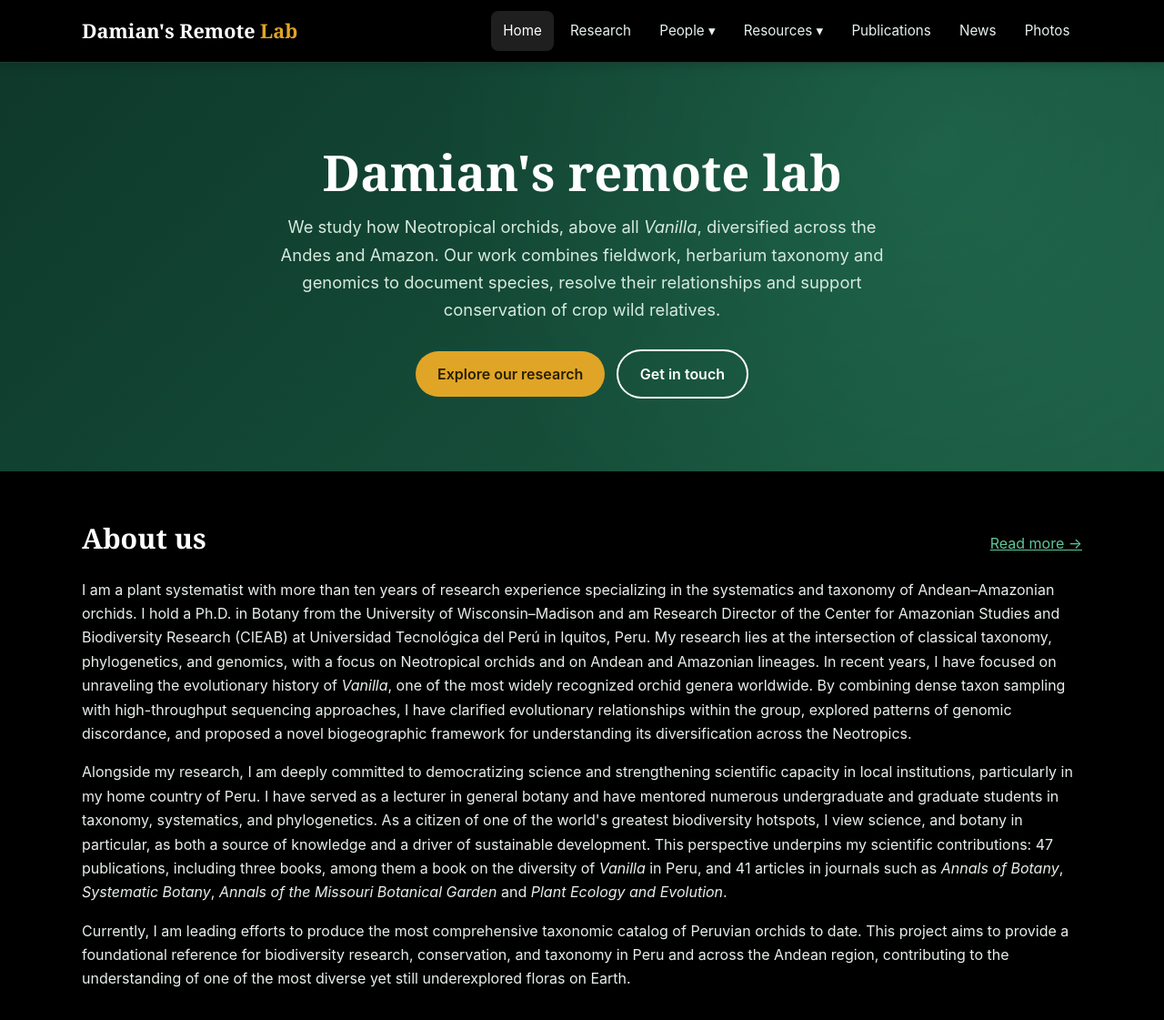
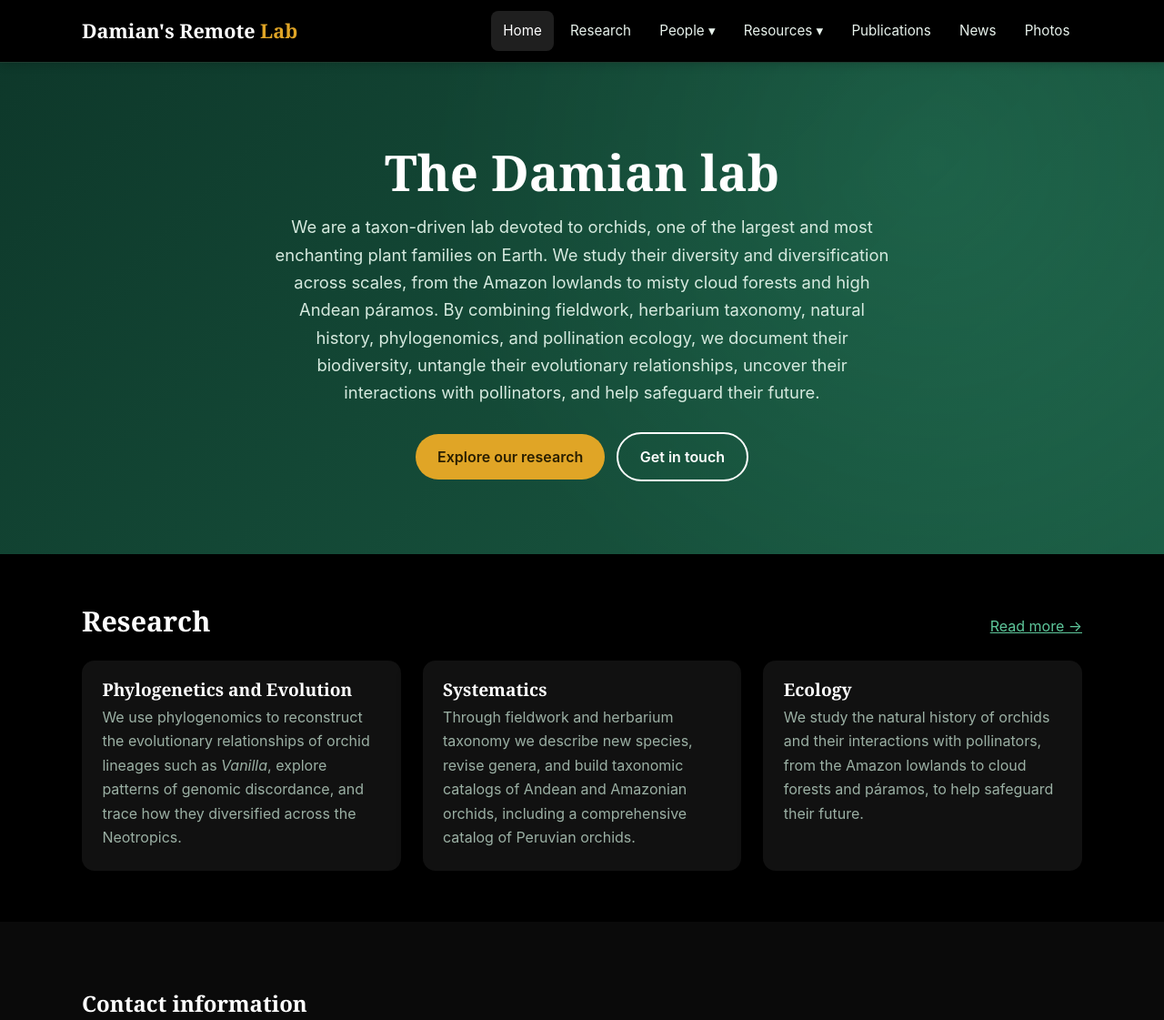
Before and after one commit to orchidomics/orchidomics.github.io, a plain HTML site: page index.html in a window 1280 px wide. Shown: the top 1121 px of the page at 91% size. Drawn offline with Linux system fonts and the light colour scheme.

Commit message:
Home page: new title, subheading and Research section

```diff
--- a/index.html
+++ b/index.html
@@ -12,8 +12,8 @@
 
   <div class="hero">
     <div class="container">
-      <h1>Damian's remote lab</h1>
-      <p>We study how Neotropical orchids, above all <em>Vanilla</em>, diversified across the Andes and Amazon. Our work combines fieldwork, herbarium taxonomy and genomics to document species, resolve their relationships and support conservation of crop wild relatives.</p>
+      <h1>The Damian lab</h1>
+      <p>We are a taxon-driven lab devoted to orchids, one of the largest and most enchanting plant families on Earth. We study their diversity and diversification across scales, from the Amazon lowlands to misty cloud forests and high Andean páramos. By combining fieldwork, herbarium taxonomy, natural history, phylogenomics, and pollination ecology, we document their biodiversity, untangle their evolutionary relationships, uncover their interactions with pollinators, and help safeguard their future.</p>
       <a class="btn" href="research.html">Explore our research</a>
       <a class="btn outline" href="#contact">Get in touch</a>
     </div>
@@ -22,12 +22,14 @@
   <section>
     <div class="container">
       <div class="section-head">
-        <h2>About us</h2>
+        <h2>Research</h2>
         <a href="research.html">Read more →</a>
       </div>
-      <p>I am a plant systematist with more than ten years of research experience specializing in the systematics and taxonomy of Andean–Amazonian orchids. I hold a Ph.D. in Botany from the University of Wisconsin–Madison and am Research Director of the Center for Amazonian Studies and Biodiversity Research (CIEAB) at Universidad Tecnológica del Perú in Iquitos, Peru. My research lies at the intersection of classical taxonomy, phylogenetics, and genomics, with a focus on Neotropical orchids and on Andean and Amazonian lineages. In recent years, I have focused on unraveling the evolutionary history of <em>Vanilla</em>, one of the most widely recognized orchid genera worldwide. By combining dense taxon sampling with high-throughput sequencing approaches, I have clarified evolutionary relationships within the group, explored patterns of genomic discordance, and proposed a novel biogeographic framework for understanding its diversification across the Neotropics.</p>
-      <p>Alongside my research, I am deeply committed to democratizing science and strengthening scientific capacity in local institutions, particularly in my home country of Peru. I have served as a lecturer in general botany and have mentored numerous undergraduate and graduate students in taxonomy, systematics, and phylogenetics. As a citizen of one of the world's greatest biodiversity hotspots, I view science, and botany in particular, as both a source of knowledge and a driver of sustainable development. This perspective underpins my scientific contributions: 47 publications, including three books, among them a book on the diversity of <em>Vanilla</em> in Peru, and 41 articles in journals such as <em>Annals of Botany</em>, <em>Systematic Botany</em>, <em>Annals of the Missouri Botanical Garden</em> and <em>Plant Ecology and Evolution</em>.</p>
-      <p>Currently, I am leading efforts to produce the most comprehensive taxonomic catalog of Peruvian orchids to date. This project aims to provide a foundational reference for biodiversity research, conservation, and taxonomy in Peru and across the Andean region, contributing to the understanding of one of the most diverse yet still underexplored floras on Earth.</p>
+      <div class="grid" style="grid-template-columns:repeat(auto-fit,minmax(260px,1fr))">
+        <div class="card"><div class="card-body"><h3>Phylogenetics and Evolution</h3><p>We use phylogenomics to reconstruct the evolutionary relationships of orchid lineages such as <em>Vanilla</em>, explore patterns of genomic discordance, and trace how they diversified across the Neotropics.</p></div></div>
+        <div class="card"><div class="card-body"><h3>Systematics</h3><p>Through fieldwork and herbarium taxonomy we describe new species, revise genera, and build taxonomic catalogs of Andean and Amazonian orchids, including a comprehensive catalog of Peruvian orchids.</p></div></div>
+        <div class="card"><div class="card-body"><h3>Ecology</h3><p>We study the natural history of orchids and their interactions with pollinators, from the Amazon lowlands to cloud forests and páramos, to help safeguard their future.</p></div></div>
+      </div>
     </div>
   </section>
 
```
